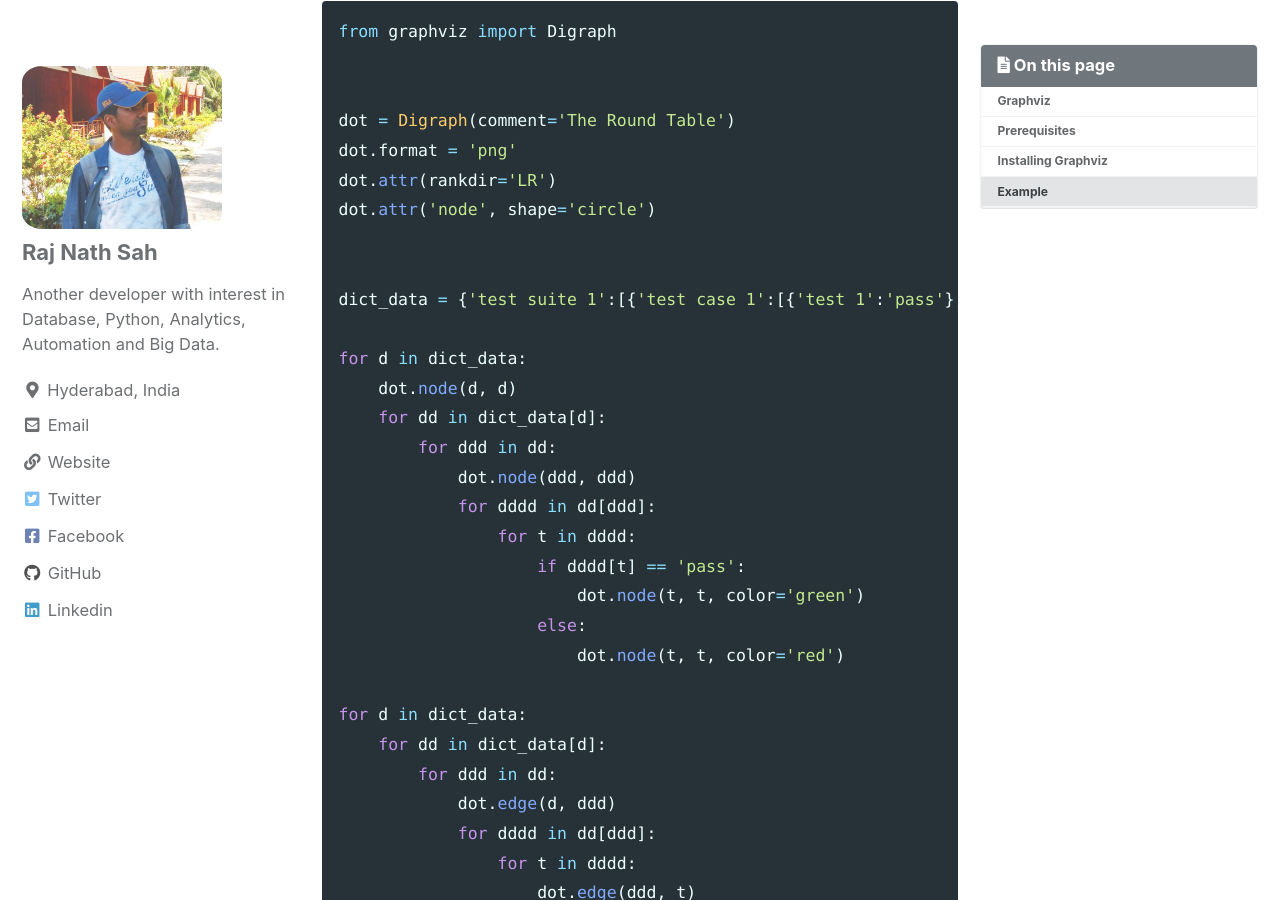
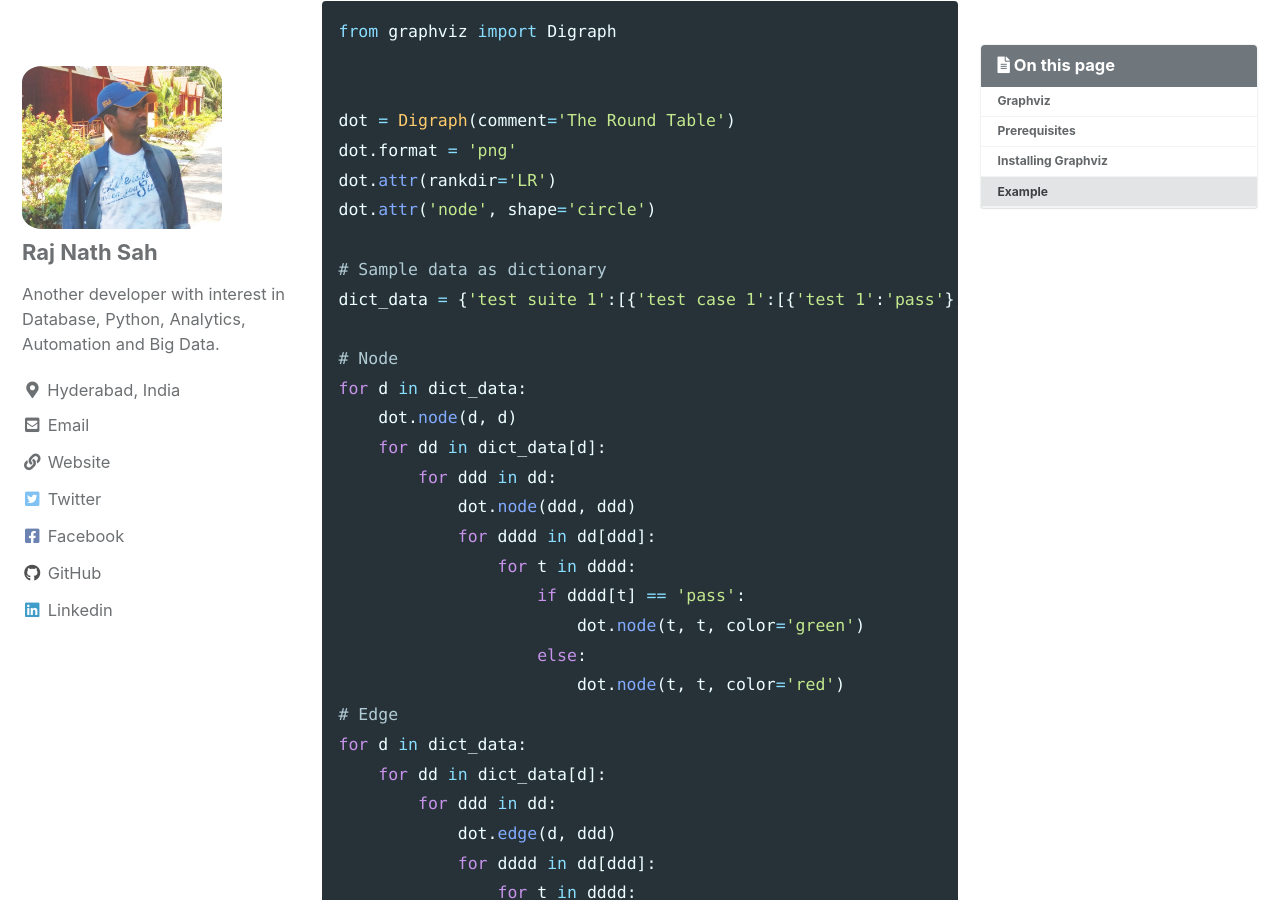
Before and after one commit to rajnathsah/rajnathsah.github.io, a Jekyll site: the page built from _posts/2020-12-28-graphviz.md, in a window 1280 px wide and 900 px high, scrolled down 1144 px. Built offline with Jekyll 4.4.1, drawn with Linux system fonts in a browser that asks for light colours; cached includes are drawn as plain includes; comment, search, counter and statistics services are not loaded.

Commit message:
Update 2020-12-28-graphviz.md

```diff
--- a/_posts/2020-12-28-graphviz.md
+++ b/_posts/2020-12-28-graphviz.md
@@ -36,9 +36,10 @@ dot.format = 'png'
 dot.attr(rankdir='LR')
 dot.attr('node', shape='circle')
 
-
+# Sample data as dictionary
 dict_data = {'test suite 1':[{'test case 1':[{'test 1':'pass'},{'test 2':'fail'}]}, {'test case 2':[{'test 22':'pass'},{'test 23':'fail'}]}]}
 
+# Node
 for d in dict_data:
     dot.node(d, d)
     for dd in dict_data[d]:
@@ -50,7 +51,7 @@ for d in dict_data:
                         dot.node(t, t, color='green')
                     else:
                         dot.node(t, t, color='red')
-
+# Edge
 for d in dict_data:
     for dd in dict_data[d]:
         for ddd in dd:
```
